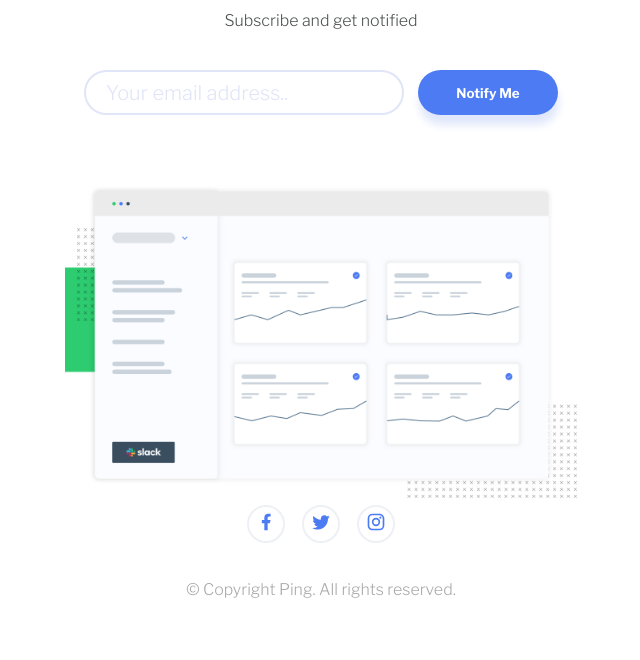
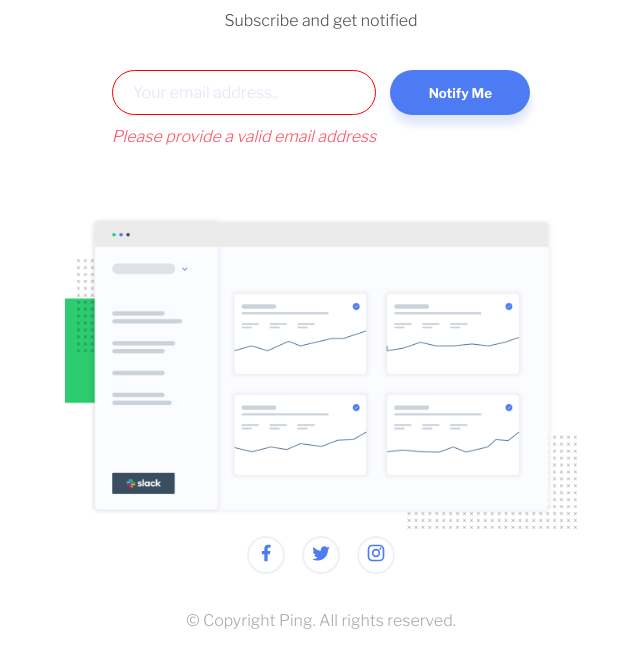
Before and after one commit to Weston712/ping-coming-soon-page, a website built with Vite: page index.html in a window 1280 px wide. Both pictures are taken after a click on the button "Notify Me". Shown: the part 147-807 px from the top of the page, without its empty margins (319-959 px from the left). Built offline with nearby package versions, Linux system fonts and the light colour scheme.

Commit message:
added validation

```diff
--- a/index.html
+++ b/index.html
@@ -24,7 +24,10 @@
         <p class="header__paragraph">Subscribe and get notified</p>
       </div>
       <div class="wrapper__inp__btn">
-        <input class="inp" type="text" placeholder="Your email address.." />
+        <div class="wrapper__inp">
+          <input class="inp" type="text" placeholder="Your email address.." />
+          <span class="span__error">Please provide a valid email address</span>
+        </div>
         <div class="wrapper__btn">
           <button class="btn">Notify Me</button>
         </div>
--- a/main.js
+++ b/main.js
@@ -1,13 +1,16 @@
 let inpEmail = document.querySelector(".inp");
 let btnNotify = document.querySelector(".btn");
+let error = document.querySelector(".span__error");
 
 btnNotify.addEventListener("click", () => {
   let inpValue = inpEmail.value;
   console.log(onInput(inpValue));
   if (!onInput(inpValue)) {
-    console.log("No");
+    inpEmail.classList.add("inp__error");
+    error.classList.add("span__error__active");
   } else {
-    console.log("YES");
+    error.classList.remove("span__error__active");
+    inpEmail.classList.remove("inp__error");
   }
 });
 
--- a/style.css
+++ b/style.css
@@ -42,28 +42,38 @@
   display: block;
 }
 .wrapper__inp__btn {
+  display: flex;
   margin-top: 40px;
-  display: flex;
   justify-content: center;
 }
+
 .inp {
-  width: 25%;
+  width: 100%;
   height: 45px;
   padding-left: 20px;
   padding-right: 20px;
   border-radius: 30px;
-  font-size: 20px;
-  border: 2px solid;
-  border-color: #e0e5f7;
-  outline: #497bf1;
+  font-weight: 300;
+  font-size: medium;
+  border: 1px solid #e0e5f7;
+  outline: #e0e5f7;
 }
-
-.inp:valid {
-  border-color: #e0e5f7;
+.inp__error {
+  border-color: red;
 }
 
 ::-webkit-input-placeholder {
   color: #e0e5f7;
+}
+.span__error {
+  font-weight: 300;
+  font-style: italic;
+  display: none;
+  margin-top: 12px;
+  color: hsl(354, 100%, 66%);
+}
+.span__error__active {
+  display: block;
 }
 .wrapper__btn {
   padding-left: 14px;
```
